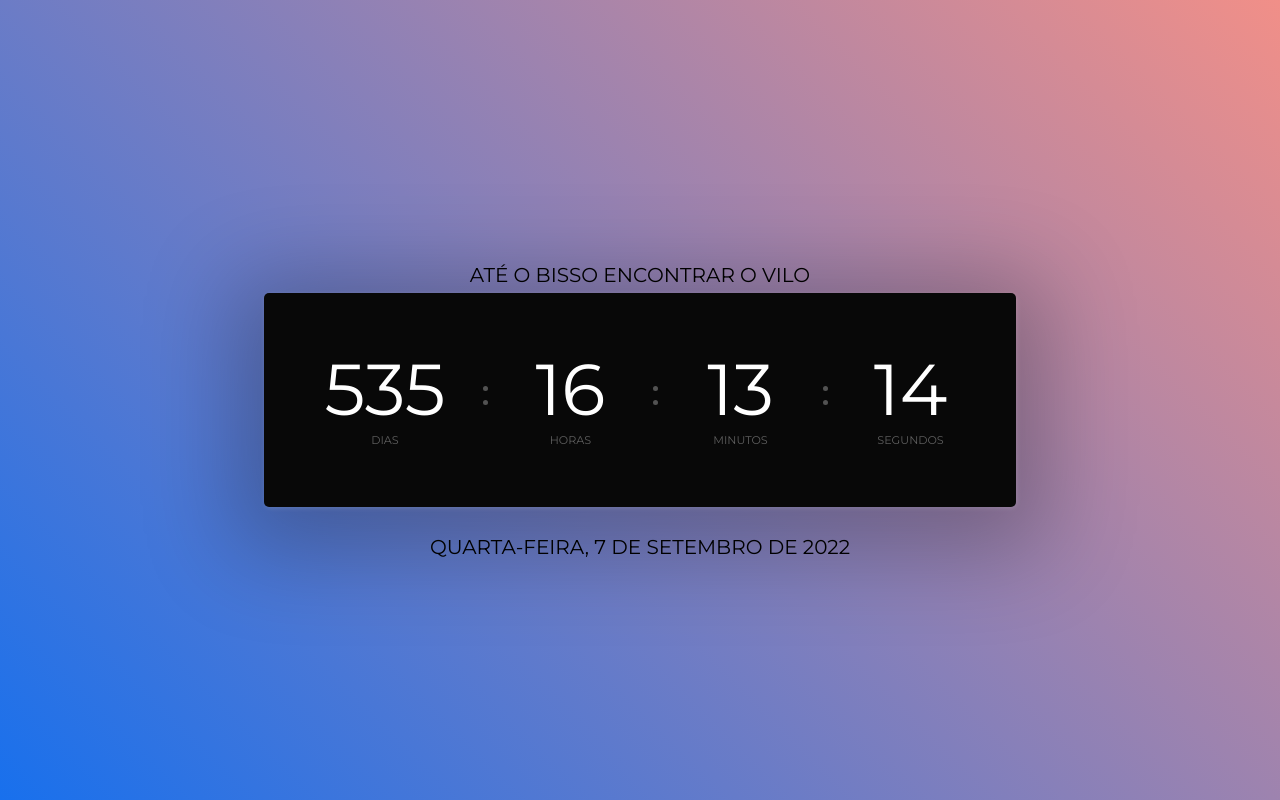
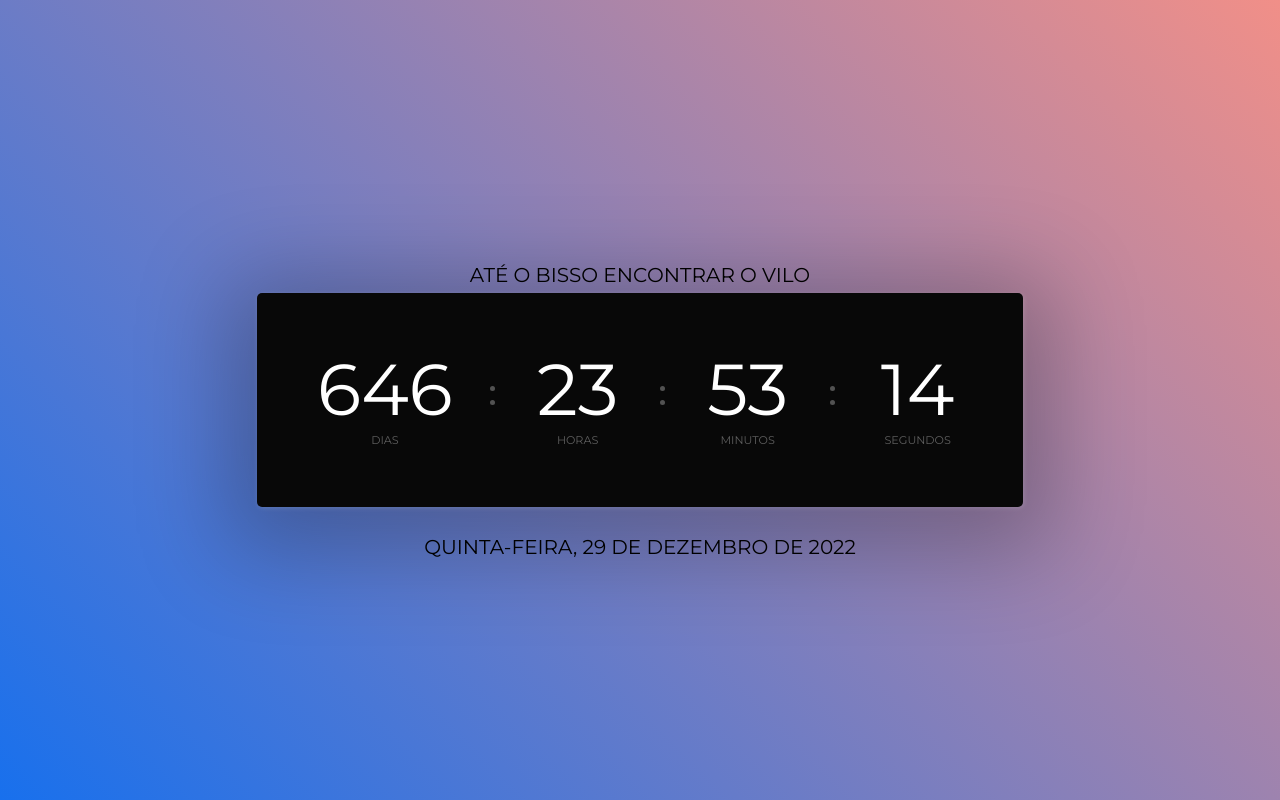
Before and after one commit to bsides/bilo-countdown, a Next.js app: page / in a window 1280 px wide. Built offline with nearby package versions, Linux system fonts and the light colour scheme.

Commit message:
Updates to new encounter 2022-12-29

```diff
--- a/pages/index.js
+++ b/pages/index.js
@@ -8,7 +8,7 @@ import Head from 'next/head'
 import ptBR from 'date-fns/locale/pt-BR'
 
 // Year, month (starting at 0), day, hour (GMT -3 needs +3), minute, secont
-const DATE_UNTIL_BILO = Date.UTC(2022, 8, 7, 9 + 3, 40, 0)
+const DATE_UNTIL_BILO = Date.UTC(2022, 11, 29, 17 + 3, 20, 0)
 
 function tick() {
   const start = new Date()
```
